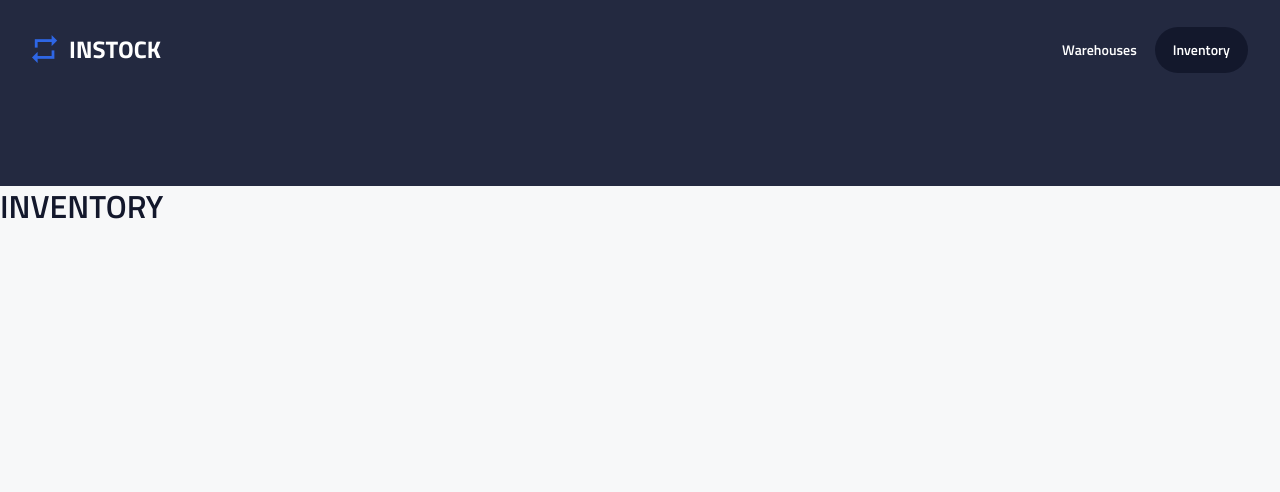
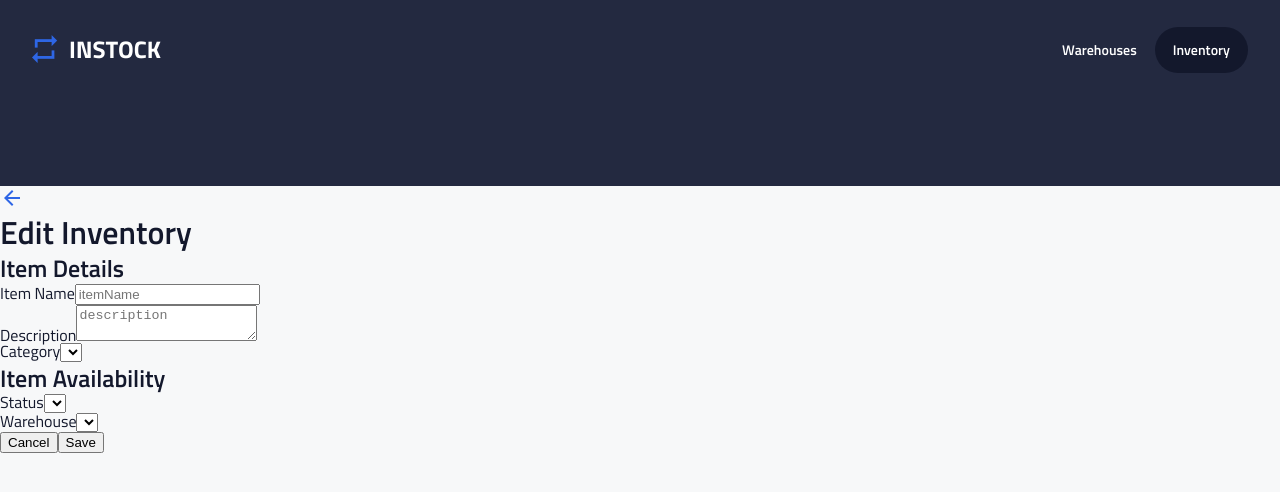
Before and after one commit to SimonMilord/instock_client, a React (Create React App) app: page /inventory/1/edit in a window 1280 px wide. Shown: the top 492 px of the page. Built offline with nearby package versions, Linux system fonts and the light colour scheme.

Commit message:
form framework laid out added EditInventory route to app.jsx

```diff
--- a/src/App.jsx
+++ b/src/App.jsx
@@ -7,6 +7,7 @@ import InventoryPage from "./pages/InventoryPage/InventoryPage";
 import WarehouseDetails from './components/WarehouseDetails/WarehouseDetails';
 import AddNewWarehouse from './components/AddNewWarehouse/AddNewWarehouse';
 import EditWarehouse from './components/EditWarehouse/EditWarehouse';
+import EditInventory from './components/EditInventory/EditInventory'
 
 class App extends Component {
   render() {
@@ -50,8 +51,14 @@ class App extends Component {
               />
               <Route
                 path="/inventory/:id"
+                exact
                 render={(routerProps) =>
                 <InventoryPage {...routerProps} /> }
+              />
+               <Route
+                path="/inventory/:id/edit"
+                render={(routerProps) =>
+                <EditInventory {...routerProps} /> }
               />
             </Switch>
           </div>
--- a/src/components/EditInventory/EditInventory.jsx
+++ b/src/components/EditInventory/EditInventory.jsx
@@ -4,138 +4,211 @@ import InventoryList from "../InventoryList/InventoryList";
 import arrowBack from "../../assets/Icons/arrow_back-24px.svg"
 import axios from "axios";
 
-class EditInventory extends Component {
+// class EditInventory extends Component {
 
-state = {
-    warehouse:[],
-    inventory:[],
-}
+// state = {
+//     warehouse:{},
+//     inventory:[],
+// }
 
-getInventoryData(){
-    axios
-    .get(`${process.env.REACT_APP_API_URL}/inventory`)
-    .then((response) =>{
-        this.setState({
-            inventory: response.data,
-        });
+// getInventoryData(){
+//     axios
+//     .get(`${process.env.REACT_APP_API_URL}/inventory`)
+//     .then((response) =>{
+//         this.setState({
+//             inventory: response.data,
+//         });
 
-    })
-}
+//     })
+// }
 
-getWarehouseData(){
-    axios
-    .get(`${process.env.REACT_APP_API_URL}/warehouse`)
-    .then((response) =>{
-        this.setState({
-            warehouse: response.data,
-        });
-})
+// getWarehouseData(){
+//     axios
+//     .get(`${process.env.REACT_APP_API_URL}/warehouse`)
+//     .then((response) =>{
+//         this.setState({
+//             warehouse: response.data,
+//         });
+// })
+// };
 
-componentDidMount(){
-    this.getInventoryData();
-    this.getWarehouseData();
-}
+// // componentDidMount(){
+
+
+// // }
 
 
 
-    const handleFormSubmit = (e) => {
-        e.preventDefault();
-        updateInventory(id, updateInventory)
+//     // handleFormSubmit = (e) => {
+//     //     e.preventDefault();
+//     //     updateInventory(id, updateInventory)
+//     // }
+// // function EditInventory(props) {
 
-// function EditInventory(props) {
+    class EditInventory extends Component {
+        // state ={
+        //     inventory:[],
+
             render(){
-return (
+                return(
                     <div>
                              <div className="header">
                     <img className="header__icon" src={arrowBack} alt="arrow back"></img>
                     <h1 className="header__heading"> Edit Inventory</h1>
                 </div>
-        <form onSubmit={handleFormSubmit}>
+                <h2>Item Details</h2>
+                        <form action="">
+                        {/* onSubmit={handleFormSubmit} */}
                             <div>
                             <label>Item Name</label>
                             <input
                 type="text"
-                placeholder="itemName *"
+                placeholder="itemName"
                 name="Item Name"
-                value={itemName}
-                onChange={(e)=> setName(e.target.value)}
+                // value={itemName}
+                // onChange={(e)=> setName(e.target.value)}
                 required
                 ></input>
                   </div>
                   <div>
                        <label>Description</label>
                             <textarea
-                type="textarea"
-                placeholder="description *"
-                name="Description"
-                value={description}
-                onChange={(e)=> setDescription(e.target.value)}
+                type="text"
+                placeholder="description"
+                name="description"
+                // value={itemName}
+                // onChange={(e)=> setName(e.target.value)}
                 required
                 ></textarea>
 </div>
 <div>
 <label className="itemDetails__labels">Category</label>
-                                <Select className="itemDetails__select" name="category" id="" placeholder="Please select">
-                                    <option className="itemDetails__select--option" value="1">Electronics</option>
-                                    <option className="itemDetails__select--option" value="2">Gear</option>
-                                    <option className="itemDetails__select--option" value="3">Apparel</option>
-                                    <option className="itemDetails__select--option" value="4">Accessories</option>
-                                    <option className="itemDetails__select--option" value="5">Health</option>
-                                </Select>
-       {/* <label>Category</label>
-       <textarea
-                type="select"
-                // placeholder="itemName *"
-                name="Category"
-                value={category}
-                onChange={(e)=> setCategory(e.target.value)}
-                required
-                ></textarea> */}
+<select></select>
+</div>
+<h2>Item Availability</h2>
+<div>
+<label className="itemDetails__labels">Status</label>
+<select></select>
 </div>
 <div>
-       <label>Status</label>
-       <input
-                type="select"
-                // placeholder="itemName *"
-                name="Status"
-                value={status}
-                onChange={(e)=> setStatus(e.target.value)}
-                required
-                ></input>
+<label className="itemDetails__labels">Warehouse</label>
+<select></select>
 </div>
-        <div>
-        <Select className="itemDetails__select" name="Please select" id="">
-                                <option className="itemDetails__select--option" value="1">Manhattan</option>
-                                <option className="itemDetails__select--option" value="2">Washington</option>
-                                <option className="itemDetails__select--option" value="3">Jersey</option>
-                                <option className="itemDetails__select--option" value="4">San Fran</option>
-                                <option className="itemDetails__select--option" value="5">Santa Monica</option>
-                                <option className="itemDetails__select--option" value="5">Seattle</option>
-                                <option className="itemDetails__select--option" value="5">Miami</option>
-                            </Select>
-       {/* <label>Warehouse</label>
-       <input
-                type="select"
-                // placeholder="itemName *"
-                name="Warehouse"
-                value={warehouse}
-                onChange={(e)=> setWarehouse(e.target.value)}
-                required
-                ></input> */}
-        </div>
+
 <button type="button" onClick={(event) => (window.location.href = "/inventory")}>
             Cancel
          </button>
          <button type="submit" >
             Save
        </button>
+
+
+
+
+
+
+
                         </form>
                     </div>
-
                 )
-}}
+            }
         }
 
 
 
+// render(){
+// return (
+//         <div>
+//                         <div className="header">
+//                     <img className="header__icon" src={arrowBack} alt="arrow back"></img>
+//                     <h1 className="header__heading"> Edit Inventory</h1>
+//                 </div>
+//         <form onSubmit={handleFormSubmit}>
+//         <div>
+//             <label>Item Name</label>
+//                 <input
+//                 type="text"
+//                 placeholder="itemName *"
+//                 name="Item Name"
+//                 value={itemName}
+//                 onChange={(e)=> setName(e.target.value)}
+//                 required
+//                 ></input>
+//                 </div>
+//         <div>
+//             <label>Description</label>
+//             <textarea
+//                 type="textarea"
+//                 placeholder="description *"
+//                 name="Description"
+//                 value={description}
+//                 onChange={(e)=> setDescription(e.target.value)}
+//                 required
+//                 >{"This is where the text goes"}</textarea>
+//         </div>
+//         <div>
+//         <label className="itemDetails__labels">Category</label>
+//                                 <Select className="itemDetails__select" name="category" id="" placeholder="Please select">
+//                                     <option className="itemDetails__select--option" value="1">Electronics</option>
+//                                     <option className="itemDetails__select--option" value="2">Gear</option>
+//                                     <option className="itemDetails__select--option" value="3">Apparel</option>
+//                                     <option className="itemDetails__select--option" value="4">Accessories</option>
+//                                     <option className="itemDetails__select--option" value="5">Health</option>
+//                                 </Select>
+//        {/* <label>Category</label>
+//        <textarea
+//                 type="select"
+//                 // placeholder="itemName *"
+//                 name="Category"
+//                 value={category}
+//                 onChange={(e)=> setCategory(e.target.value)}
+//                 required
+//                 ></textarea> */}
+//         </div>
+//         <div>
+//        <label>Status</label>
+//        <input
+//                 // type="select"
+//                 // placeholder="itemName *"
+//                 name="Status"
+//                 value={status}
+//                 onChange={(e)=> setStatus(e.target.value)}
+//                 required
+//                 ></input>
+//         </div>
+//         <div>
+//         <Select className="itemDetails__select" name="Please select" id="">
+//                                 <option className="itemDetails__select--option" value="1">Manhattan</option>
+//                                 <option className="itemDetails__select--option" value="2">Washington</option>
+//                                 <option className="itemDetails__select--option" value="3">Jersey</option>
+//                                 <option className="itemDetails__select--option" value="4">San Fran</option>
+//                                 <option className="itemDetails__select--option" value="5">Santa Monica</option>
+//                                 <option className="itemDetails__select--option" value="5">Seattle</option>
+//                                 <option className="itemDetails__select--option" value="5">Miami</option>
+//                             </Select>
+//        {/* <label>Warehouse</label>
+//        <input
+//                 type="select"
+//                 // placeholder="itemName *"
+//                 name="Warehouse"
+//                 value={warehouse}
+//                 onChange={(e)=> setWarehouse(e.target.value)}
+//                 required
+//                 ></input> */}
+//         </div>
+//         <button type="button" onClick={(event) => (window.location.href = "/inventory")}>
+//            Cancel
+//         </button>
+//         <button type="submit" >
+//            Save
+//         </button>
+//     </form>
+//     </div>
+
+//     )
+// }
+// }
+
+
+
 export default EditInventory;
```
Lines whose indentation alone changed are shown as unchanged.
